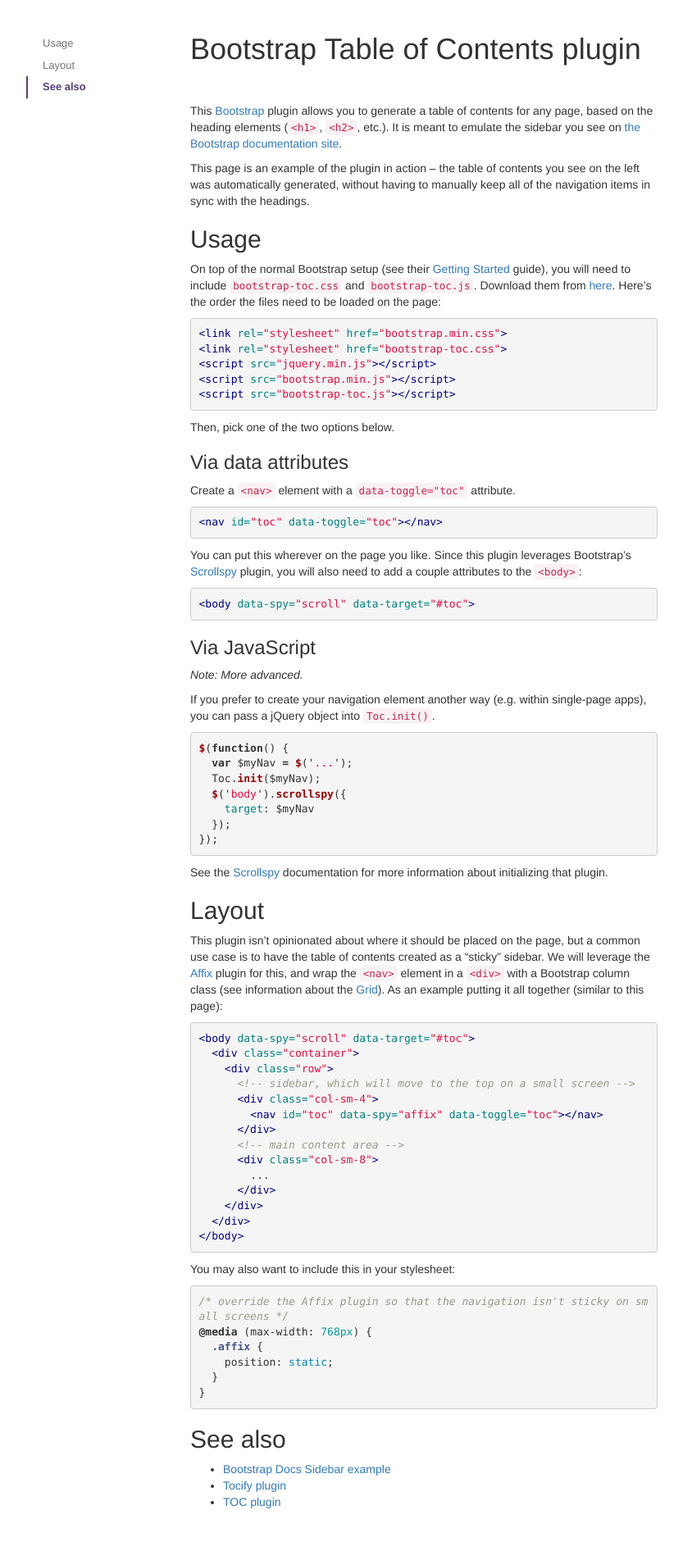
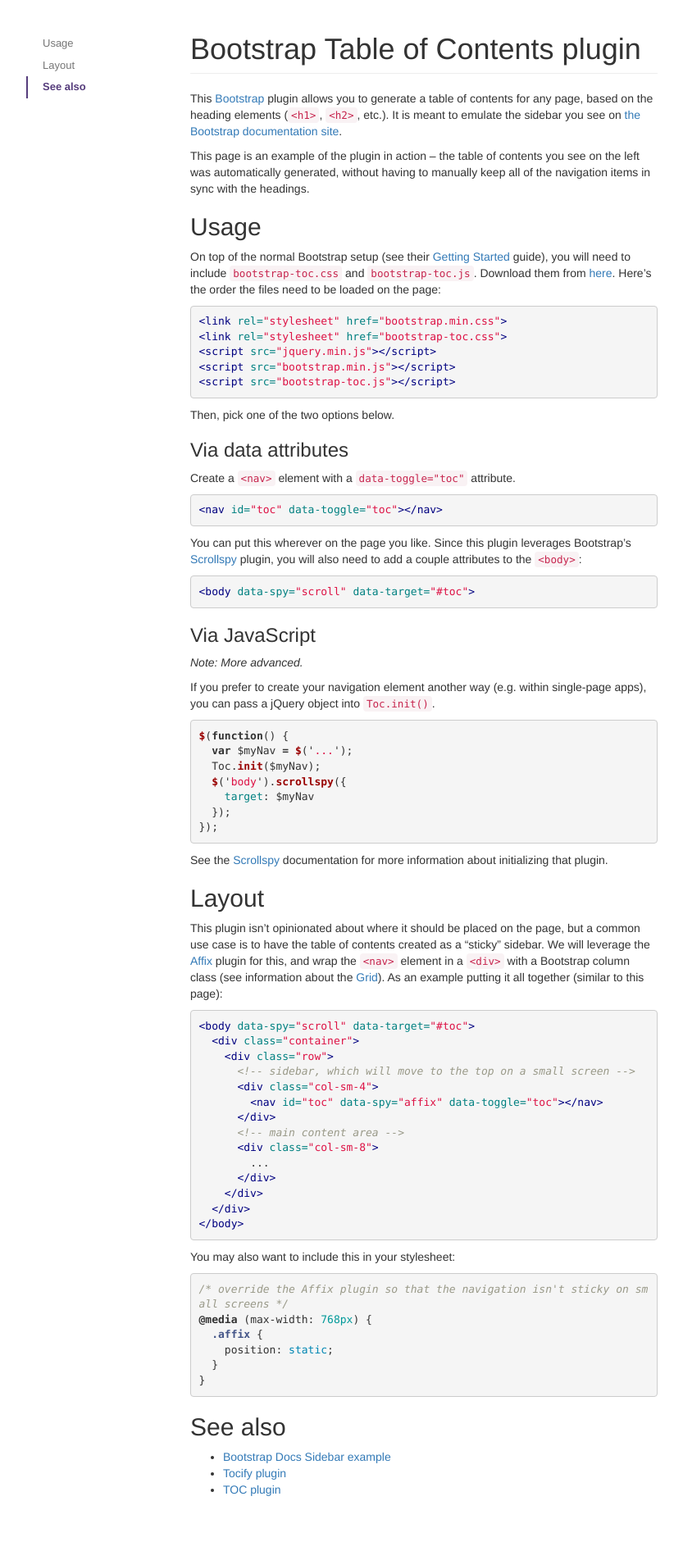
Before and after one commit to afeld/bootstrap-toc, a Jekyll site: the page built from index.md, in a window 1280 px wide. Shown: the whole page at 82% size, without its empty margins (223-1056 px from the left). Built offline with Jekyll 4.4.1, drawn with Linux system fonts in a browser that asks for light colours; nearby versions of some CDN libraries.

Commit message:
render the first h1 as a 'page header'

```diff
--- a/_config.yml
+++ b/_config.yml
@@ -1 +1,2 @@
 baseurl: /bootstrap-toc
+markdown: kramdown
--- a/assets/screen.css
+++ b/assets/screen.css
@@ -16,6 +16,5 @@
 @media (min-width: 768px) {
   h1:first-child {
     margin-top: 0;
-    margin-bottom: 1.25em;
   }
 }
--- a/index.md
+++ b/index.md
@@ -4,6 +4,7 @@ permalink: /
 ---
 
 # Bootstrap Table of Contents plugin
+{: .page-header}
 
 This [Bootstrap](http://getbootstrap.com/) plugin allows you to generate a table of contents for any page, based on the heading elements (`<h1>`, `<h2>`, etc.). It is meant to emulate the sidebar you see on [the Bootstrap documentation site](http://getbootstrap.com/css/).
 
```
